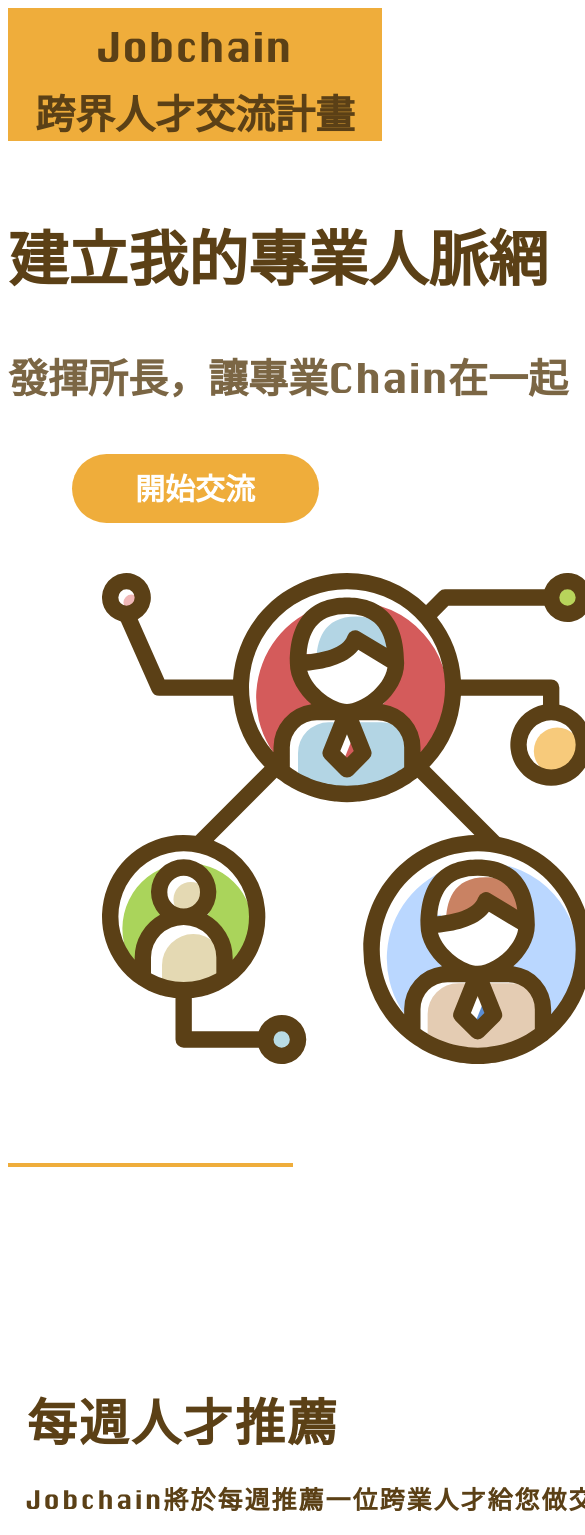
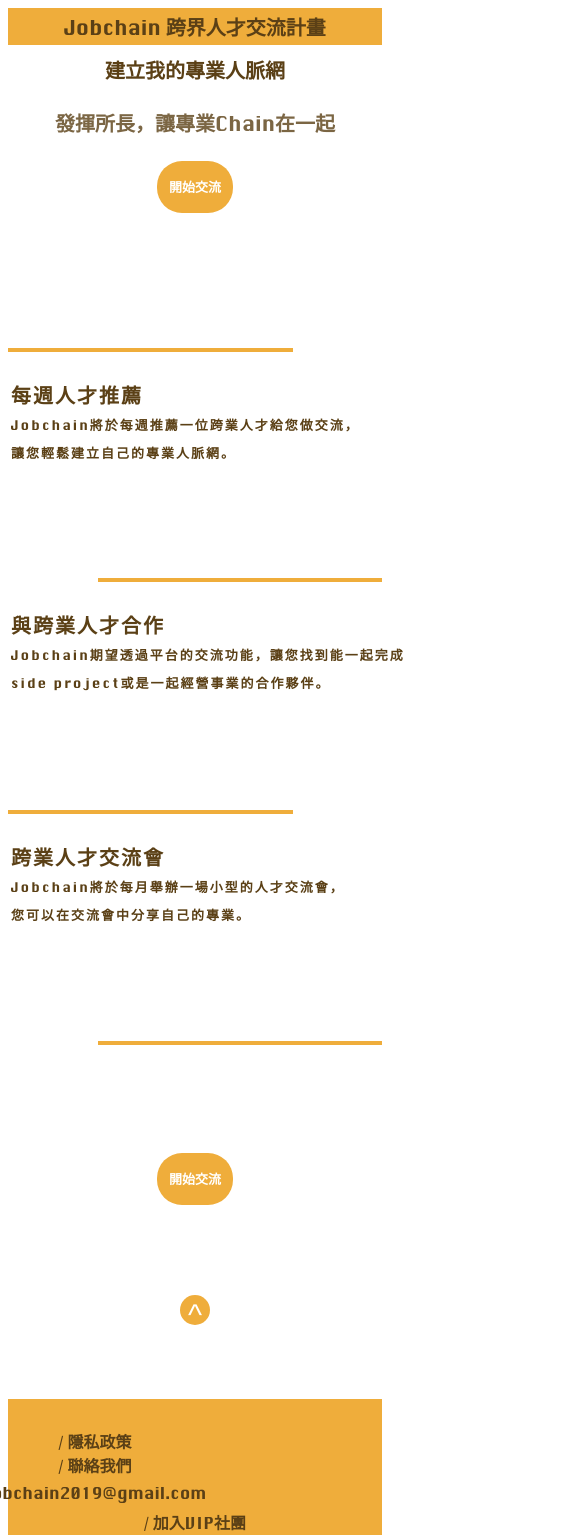
Before and after one commit to k1923456/jobchain, a Vue app: page /#/ in a window 390 px wide. Shown: the top 1535 px of the page, 585 px wide, since content can reach past the window. Built offline with nearby package versions, Linux system fonts and the light colour scheme.

Commit message:
Add template RWD

```diff
--- a/src/components/LandingPage.css
+++ b/src/components/LandingPage.css
@@ -1,15 +1,5 @@
 h1, h2 {
   font-weight: normal;
-}
-
-ul {
-  list-style-type: none;
-  padding: 0;
-}
-
-li {
-  display: inline-block;
-  margin: 0 10px;
 }
 
 a {
@@ -100,6 +90,22 @@
   margin-top: 50px;
 }
 
+.left_hr {
+  width: 75%;
+  border: 2px solid #efad3b;
+  margin-top: 30.7px;
+  margin-left: 0;
+  text-align: right;
+}
+
+.right_hr {
+  width: 75%;
+  border: 2px solid #efad3b;
+  margin-top: 30.7px;
+  margin-right: 0;
+  text-align: left;
+}
+
 #top_svg_1 {
   width: 25.5%;
   height: 45.4%;
@@ -107,22 +113,6 @@
   margin-right: auto;
   width: 50%;
   object-fit: contain;
-}
-
-.left_hr {
-  width: 75%;
-  border: 2px solid #efad3b;
-  margin-top: 94.7px;
-  margin-left: 0;
-  text-align: right;
-}
-
-.right_hr {
-  width: 75%;
-  border: 2px solid #efad3b;
-  margin-top: 94.7px;
-  margin-right: 0;
-  text-align: left;
 }
 
 #top_svg_2 {
@@ -240,3 +230,167 @@
   flex-direction: row;
   align-items: center;
 }
+
+@media screen and (max-width: 736px) {
+  #landing-page {
+    max-width: 1920px;
+    max-height: 1080px;
+  }
+  #navbar-block {
+    width: 100%;
+    background-color: #efad3b;
+    margin-bottom: 10px;
+    text-align: center;
+  }
+  .g-font-size {
+    font-size: 20px;
+  }
+  .font_size_top1 {
+    font-size: 20px;
+  }
+  #top_button {
+    width: 70px;
+    height: 50px;
+    font-size: 13px;
+    display: inline-block;
+    padding: 1px 3px 1px 3px;
+    border-radius: 25px;
+    background-color: #efad3b;
+    color: #ffffff;
+    text-align: center;
+    line-height: 50px;
+    margin-bottom: 40px;
+  }
+  #bottom_button {
+    width: 70px;
+    height: 50px;
+    font-size: 13px;
+    display: inline-block;
+    padding: 1px 3px 1px 3px;
+    border-radius: 25px;
+    background-color: #efad3b;
+    color: #ffffff;
+    text-align: center;
+    line-height: 50px;
+    margin-bottom: 40px;
+  }
+  #arrow_button {
+    width: 30px;
+    height: 30px;
+    font-size: 30px;
+    display: inline-block;
+    border-radius: 30px;
+    background-color: #efad3b;
+    color: #ffffff;
+    text-align: center;
+    line-height: 40px;
+    margin-top: 50px;
+  }
+  .left_hr {
+    width: 75%;
+    border: 2px solid #efad3b;
+    margin-top: 94.7px;
+    margin-left: 0;
+    text-align: right;
+  }
+  .right_hr {
+    width: 75%;
+    border: 2px solid #efad3b;
+    margin-top: 94.7px;
+    margin-right: 0;
+    text-align: left;
+  }
+  #top_svg_1 {
+    width: 5%;
+    height: 5%;
+    margin-left: auto;
+    margin-right: auto;
+    display: none;
+  }
+  #top_svg_2 {
+    width: 512px;
+    height: 512px;
+    display: none;
+  }
+  #top_svg_3 {
+    width: 512px;
+    height: 404px;
+    display: block;
+    display: none;
+  }
+  #top_svg_4 {
+    width: 512px;
+    height: 512px;
+    display: block;
+    display: none;
+  }
+  .margin_top_word1 {
+    margin-bottom: 0px;
+  }
+  .margin_top_word2 {
+    opacity: 0.8;
+    margin-bottom: 0;
+  }
+  .left-text {
+    text-align: left;
+    margin-right: 0;
+    margin-left: 3px;
+  }
+  .right-text {
+    text-align: left;
+    margin-right: 0;
+    margin-left: 3px;
+
+  }
+  .subtitle {
+    font-size: 20px;
+    font-weight: bold;
+    letter-spacing: 2px;
+    color: #5b4016;
+    display: block;
+  }
+  .subtext {
+    font-size: 13px;
+    font-weight: bold;
+    color: #5b4016;
+    display: inline;
+  }
+  .block {
+    flex-direction: row;
+    display: flex;
+    margin-top: 0px;
+    align-items: flex-start;
+    justify-content: flex-start;
+  }
+  .block-reverse {
+    flex-direction: row;
+    display: flex;
+    margin-top: 0px;
+    align-items: flex-start;
+    justify-content: flex-start;
+  }
+  #mail-icon {
+    width: 60%;
+    height: 60%;
+  }
+  #fb-icon {
+    width: 60%;
+    height: 60%;
+  }
+  #footer-block {
+    width: 100%;
+    background-color: #efad3b;
+    padding: 30px 0 30px 0;
+    margin-top: 70px;
+    flex-direction: row;
+    flex-wrap: wrap;
+    display: flex;
+    justify-content: center;
+  }
+  #footer-left-block {
+    flex-direction: column;
+    flex-wrap: nowrap;
+    display: flex;
+    margin-right: 200px;
+  }
+}
```
Also changed, not shown: 1 other file (tests, documents, lock files or other folders).
